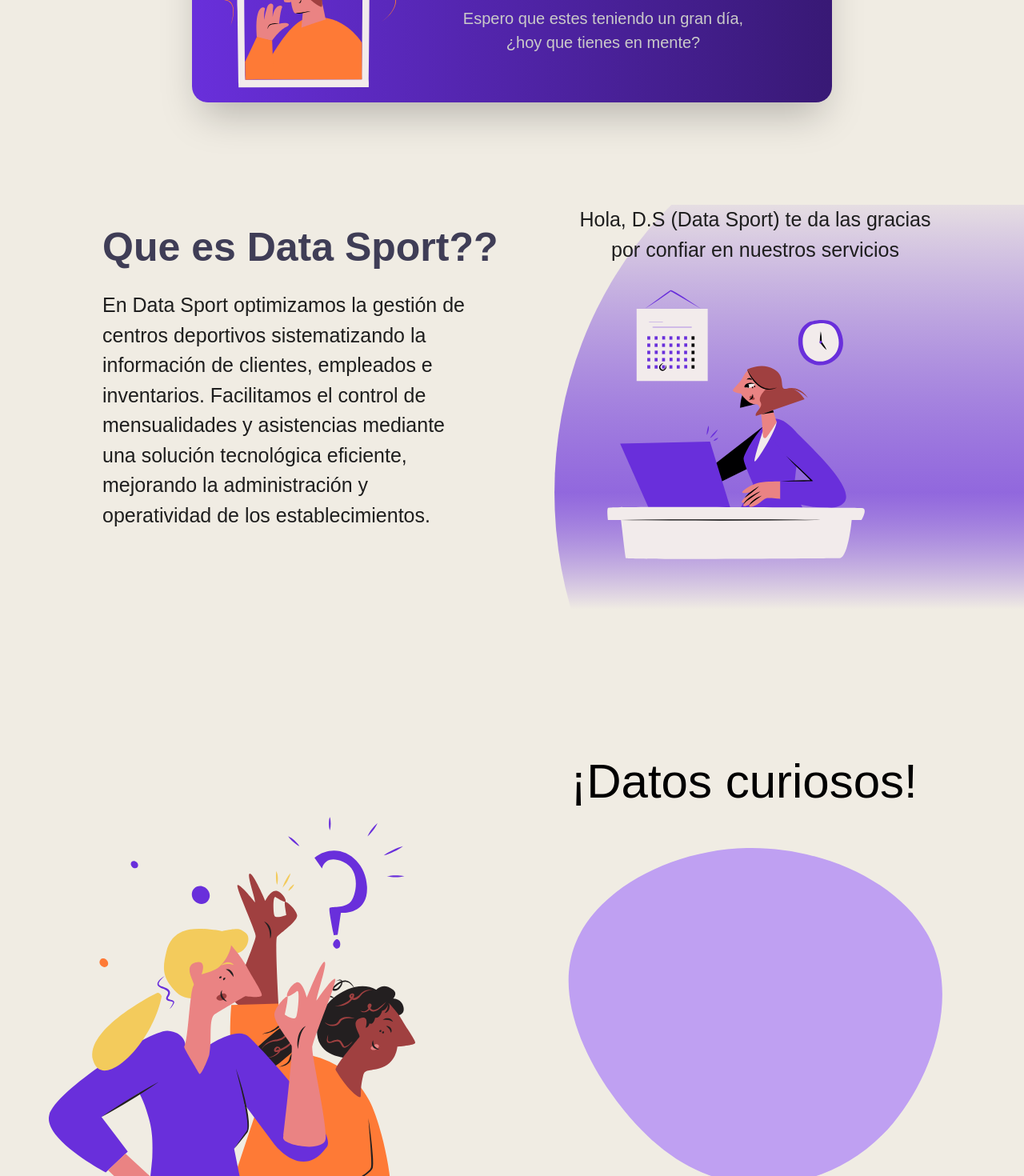
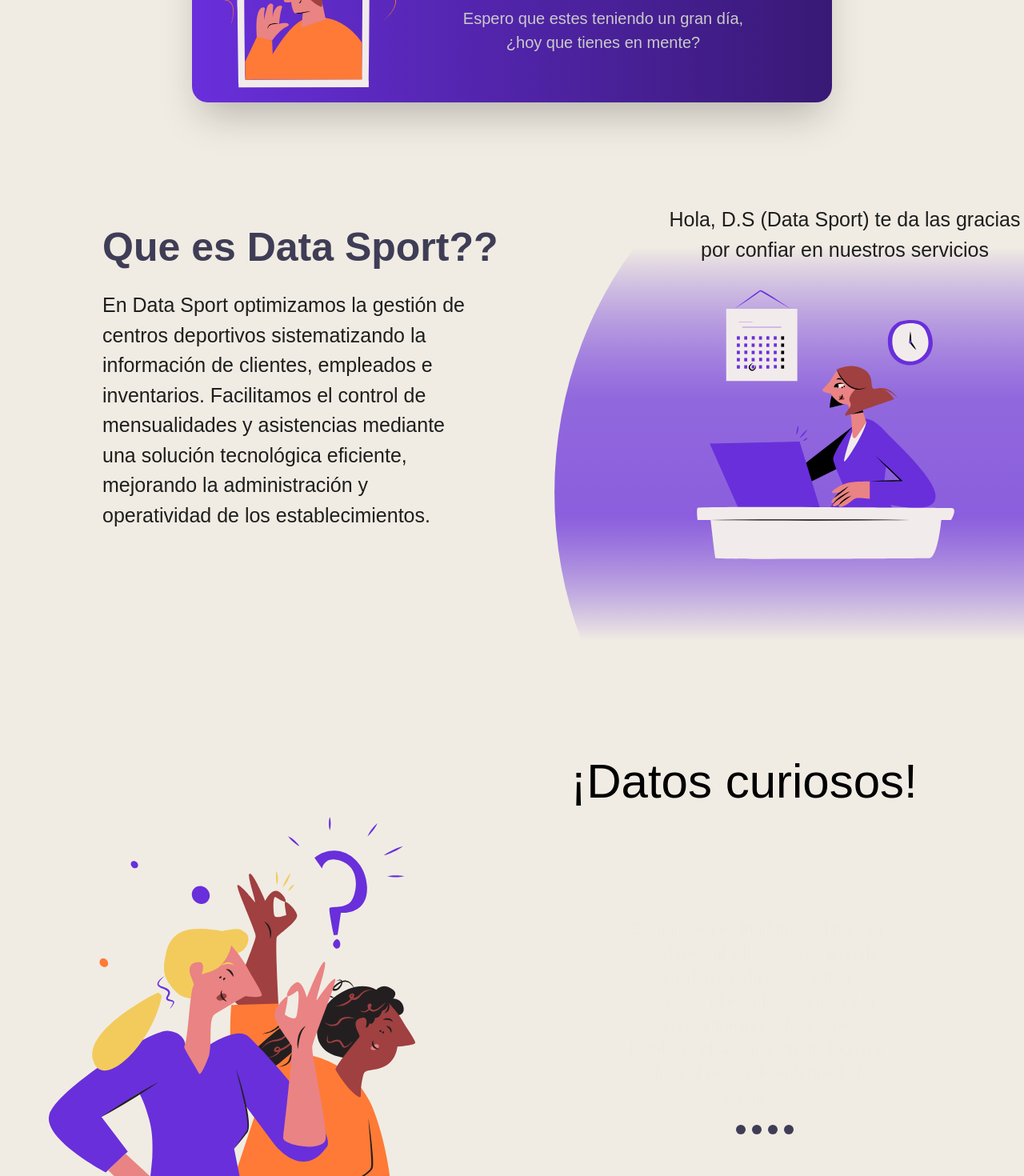
Before and after one commit to SergioChica/D.S-VIEWs, a React (Vite) app: page / in a window 1280 px wide. Shown: the part 360-1830 px from the top of the page at 80% size. Built offline with nearby package versions, Linux system fonts and the light colour scheme; a web font is replaced by a local one.

Commit message:
feat(page and components): updates

```diff
--- a/src/components/Carrusel/Datoscuriosos/carrusel1.jsx
+++ b/src/components/Carrusel/Datoscuriosos/carrusel1.jsx
@@ -1,30 +1,56 @@
-import React from 'react'
+import React, { useEffect, useState } from 'react';
 import { Datoscuriosos1, Datoscuriosos2, Datoscuriosos3, Datoscuriosos4, Datoscuriosos5 } from './Datoscuriosos';
 
+function Carrusel() {
+    const slides = [
+        <Datoscuriosos1 key="1" />,
+        <Datoscuriosos2 key="2" />,
+        <Datoscuriosos3 key="3" />,
+        <Datoscuriosos4 key="4" />,
+        <Datoscuriosos5 key="5" />
+    ];
 
+    const [selectedIndex, setSelectedIndex] = useState(0);
+    const [fade, setFade] = useState(true);
+    const [isHovered, setIsHovered] = useState(false);
 
+    const nextSlide = () => {
+        setFade(false);
+        setTimeout(() => {
+            setSelectedIndex((prevIndex) => (prevIndex + 1) % slides.length);
+            setFade(true);
+        }, 1000);
+    };
 
+    useEffect(() => {
+        if (!isHovered) {
+            const interval = setInterval(nextSlide, 5000);
+            return () => clearInterval(interval);
+        }
+    }, [isHovered]);
 
+    return (
+        <div
+            className="relative"
+            onMouseEnter={() => setIsHovered(true)}
+            onMouseLeave={() => setIsHovered(false)}
+        >
+            <div
+                className={`transition-opacity duration-1000 ${fade ? 'opacity-100' : 'opacity-0'}`}
+            >
+                {slides[selectedIndex]}
+            </div>
+            <div className="absolute bottom-[-2rem] left-1/2 transform -translate-x-1/2 flex gap-2">
+                {slides.map((_, index) => (
+                    <button
+                        key={index}
+                        onClick={() => setSelectedIndex(index)}
+                        className={`w-3 h-3 rounded-full ${index === selectedIndex ? 'bg-[#F0ECE3]' : 'bg-[#3F3D56]'}`}
+                    />
+                ))}
+            </div>
+        </div>
+    );
+}
 
-        {
-            function Carrusel() {
-
-                const slides = [
-                    {
-                       <Datoscuriosos1/>
-                    },
-                    {
-                        <Datoscuriosos2/>
-                    },
-                    {
-                        <Datoscuriosos3/>
-                    },
-                    {
-                        <Datoscuriosos4/>
-                    },
-                    {
-                        <Datoscuriosos5/>
-                    },
-                ];
-            }
-        }
+export default Carrusel;
--- a/src/components/Pages/Asistence/Asistence.jsx
+++ b/src/components/Pages/Asistence/Asistence.jsx
@@ -1,5 +1,5 @@
 import React from 'react'
-import { Perfilcontenedor } from '../../shared/InputForms/InputForms';
+import { Perfilcontenedor } from '../../Shared/InputForms/InputForms';
 import { useLocation } from 'wouter'
 import { IoMdArrowRoundBack } from "react-icons/io";
 
--- a/src/components/Pages/Home/Home.jsx
+++ b/src/components/Pages/Home/Home.jsx
@@ -1,8 +1,7 @@
 import React from "react";
-import { Navbar } from "../../shared/Navbar/Navbar";
-import { Usertype } from "../../shared/Figures/Figures";
-import { Datoscuriosos1 } from "../../Carrusel/Datoscuriosos/Datoscuriosos";
-
+import { Navbar } from "../../Shared/Navbar/Navbar";
+import { Usertype } from "../../Shared/Figures/Figures";
+import Carrusel from "../../Carrusel/Datoscuriosos/carrusel1";
 
 export const Home = () => {
   return (
@@ -25,7 +24,7 @@
           </span>
           <span className="max-w-md z-10">
             <span>
-              <div className="relative right-[7rem]">
+              <div className="relative right-[0rem]">
                 <p className="max-w-[35rem] text-center text-[25px] text-[#1E1E1E]">
                   Hola, D.S (Data Sport) te da las gracias por confiar en
                   nuestros servicios
@@ -361,9 +360,14 @@
                   y2="799"
                   gradientUnits="userSpaceOnUse"
                 >
-                  <stop offset="0.1" stop-color="#F0ECE3" />
-                  <stop offset="0.5" stop-color="#692FDB" stop-opacity="0.7" />
-                  <stop offset="0.65" stop-color="#F0ECE3" />
+                  <stop offset="0.185" stop-color="#F0ECE3" />
+                  <stop offset="0.38" stop-color="#692FDB" stop-opacity="0.7" />
+                  <stop
+                    offset="0.53"
+                    stop-color="#692FDB"
+                    stop-opacity="0.75"
+                  />
+                  <stop offset="0.69" stop-color="#F0ECE3" />
                 </linearGradient>
               </defs>
             </svg>
@@ -606,15 +610,28 @@
         </svg>
         <div className="flex flex-col items-center justify-end ">
           <h1 className="text-[60px] mb-[-3rem]">¡Datos curiosos!</h1>
-        <svg width="700" height="700" viewBox="0 0 200 200" fill="none" xmlns="http://www.w3.org/2000/svg">
-<path d="M166.798 57.8001C176.498 78.3001 167.398 106 153.198 122.9C138.898 139.8 119.498 146 102.298 144.6C85.0981 143.3 70.2981 134.5 57.0981 118.2C43.7981 101.9 32.1981 78.0001 39.6981 58.9001C47.0981 39.7001 73.5981 25.2001 100.998 24.6001C128.498 24.0001 156.998 37.3001 166.798 57.8001Z" fill="#BFA0F2"/>
+          <svg
+            width="700"
+            height="700"
+            viewBox="0 0 200 200"
+            xmlns="http://www.w3.org/2000/svg"
+          >
+            <path fill="#BFA0F2">
+              <animate
+                attributeName="d"
+                dur="20000ms"
+                repeatCount="indefinite"
+                values="
+                          M166.798 57.8001C176.498 78.3001 167.398 106 153.198 122.9C138.898 139.8 119.498 146 102.298 144.6C85.0981 143.3 70.2981 134.5 57.0981 118.2C43.7981 101.9 32.1981 78.0001 39.6981 58.9001C47.0981 39.7001 73.5981 25.2001 100.998 24.6001C128.498 24.0001 156.998 37.3001 166.798 57.8001Z;
+                     "
+              ></animate>
+            </path>
           </svg>
-<div className="relative">
-  <p className="absolute w-[20rem] text-[18px] text-center right-[-10rem] bottom-[20rem] ">
-
+          <div className="relative cursor-pointer">
+            <p className="absolute w-[20rem] text-[20px] text-center right-[-11rem] bottom-[18rem] ">
+              <Carrusel />
             </p>
           </div>
-
         </div>
       </div>
     </div>
--- a/src/components/Pages/Login/Loginadmin.jsx
+++ b/src/components/Pages/Login/Loginadmin.jsx
@@ -1,5 +1,5 @@
 import React from 'react'
-import { Formslogadmin } from '../../shared/Forms/Forms'
+import { Formslogadmin } from '../../Shared/Forms/Forms'
 import { useLocation } from 'wouter'
 
 
--- a/src/components/Pages/Login/Loginempleados.jsx
+++ b/src/components/Pages/Login/Loginempleados.jsx
@@ -1,4 +1,4 @@
-import { Formslogempleado } from '../../shared/Forms/Forms'
+import { Formslogempleado } from '../../Shared/Forms/Forms'
 import { useLocation } from 'wouter'
 
 
--- a/src/components/Pages/Register/Register.jsx
+++ b/src/components/Pages/Register/Register.jsx
@@ -1,5 +1,5 @@
 import React, { useContext } from 'react'
-import { Formsreg } from '../../shared/Forms/Forms'
+import { Formsreg } from '../../Shared/Forms/Forms'
 import { Modalverificate } from '../../Modals/registerverificate/modalverificate'
 import { StateContext } from '../../Context/Context'
 import { FaRegCheckCircle } from 'react-icons/fa'
--- a/src/components/Pages/Registerlist/Registerlist.jsx
+++ b/src/components/Pages/Registerlist/Registerlist.jsx
@@ -1,6 +1,6 @@
 import React from 'react'
-import { Buttonfilter } from '../../shared/Button/Buttons'
-import { Perfilcontenedor } from '../../shared/InputForms/InputForms';
+import { Buttonfilter } from '../../Shared/Button/Buttons'
+import { Perfilcontenedor } from '../../Shared/InputForms/InputForms';
 import { useLocation } from 'wouter'
 import { IoMdArrowRoundBack } from "react-icons/io";
 
--- a/src/components/Pages/create/CreateUsers/CreateUsers.jsx
+++ b/src/components/Pages/create/CreateUsers/CreateUsers.jsx
@@ -1,5 +1,5 @@
 import React, {useContext} from 'react'
-import { FormsUsers } from '../../../shared/Forms/Forms'
+import { FormsUsers } from '../../../Shared/Forms/Forms'
 import { ModalCreate } from '../../../Modals/ModalCreate/ModalCreate'
 import { StateContext } from '../../../Context/Context'
 import { FaRegCheckCircle } from 'react-icons/fa'
```
Lines whose indentation alone changed are shown as unchanged.
